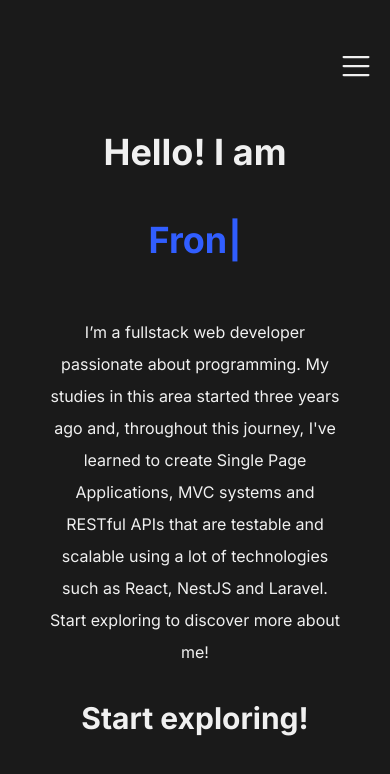
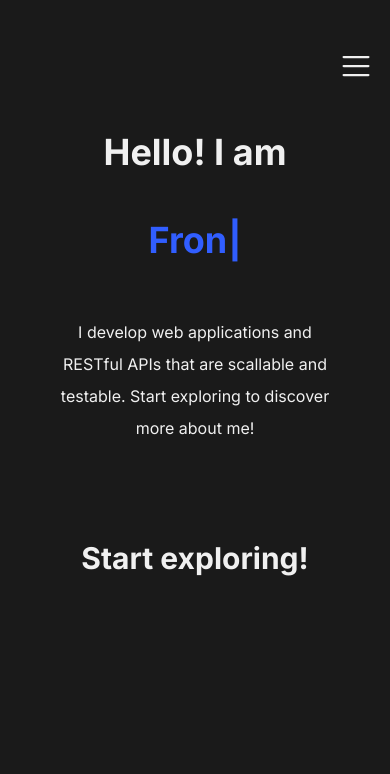
Before and after one commit to tomazcx/portfolio-web, a React (Vite) app: page / in a window 390 px wide. Shown: the top 774 px of the page. Built offline with nearby package versions, Linux system fonts and the light colour scheme.

Commit message:
refactor: changed home text

```diff
--- a/src/assets/texts/textsEnglish.ts
+++ b/src/assets/texts/textsEnglish.ts
@@ -16,7 +16,7 @@ export const textsEnglish = {
 		home: {
 			title: 'Hello! I am',
 			subtitles: ['Front-end Developer', 'Back-end Developer', 'Fullstack Developer', 'Tomaz Xavier'],
-			description: "I’m a fullstack web developer passionate about programming. My studies in this area started three years ago and, throughout this journey, I've learned to create Single Page Applications, MVC systems and RESTful APIs that are testable and scalable using a lot of technologies such as React, NestJS and Laravel. Start exploring to discover more about me!",
+			description: "I develop web applications and RESTful APIs that are scallable and testable. Start exploring to discover more about me!",
 			button: 'Start exploring!'
 		},
 		frontEnd: {
--- a/src/assets/texts/textsPortuguese.ts
+++ b/src/assets/texts/textsPortuguese.ts
@@ -16,7 +16,7 @@ export const textsPortuguese = {
 		home: {
 			title: 'Olá! Eu sou',
 			subtitles: ['Front-end Developer', 'Back-end Developer', 'Fullstack Developer', 'Tomaz Xavier'],
-			description: 'Eu sou um desenvolvedor web fullstack apaixonado por programação. Meus estudos nessa área começaram três anos atrás e, ao longo dessa jornada, eu aprendi a criar Single Page Applications, sistemas MVC e APIs RESTful utilizando várias tecnologias como React, NestJS e Laravel. Comece a explorar para descobrir mais sobre mim!',
+			description: 'Eu desenvolvo Single Page Applications e APIs RESTful escaláveis e testáveis. Comece a explorar para descobrir mais sobre mim!',
 			button: 'Comece a explorar!'
 		},
 		frontEnd: {
--- a/src/pages/Home.tsx
+++ b/src/pages/Home.tsx
@@ -59,8 +59,8 @@ export const Home = () => {
 							/>
 						</h1>
 					</div>
-					<div className="lg:grid grid-cols-12 items-center w-full flex flex-col gap-8">
-						<p className="md:text-lg col-span-6 leading-8">
+					<div className="lg:grid grid-cols-12 items-center w-full flex flex-col gap-24 lg:gap-8">
+						<p className="md:text-2xl col-span-6 leading-8">
 							{language === 'es' ? textsEnglish.pages.home.description : textsPortuguese.pages.home.description}
 						</p>
 
```
